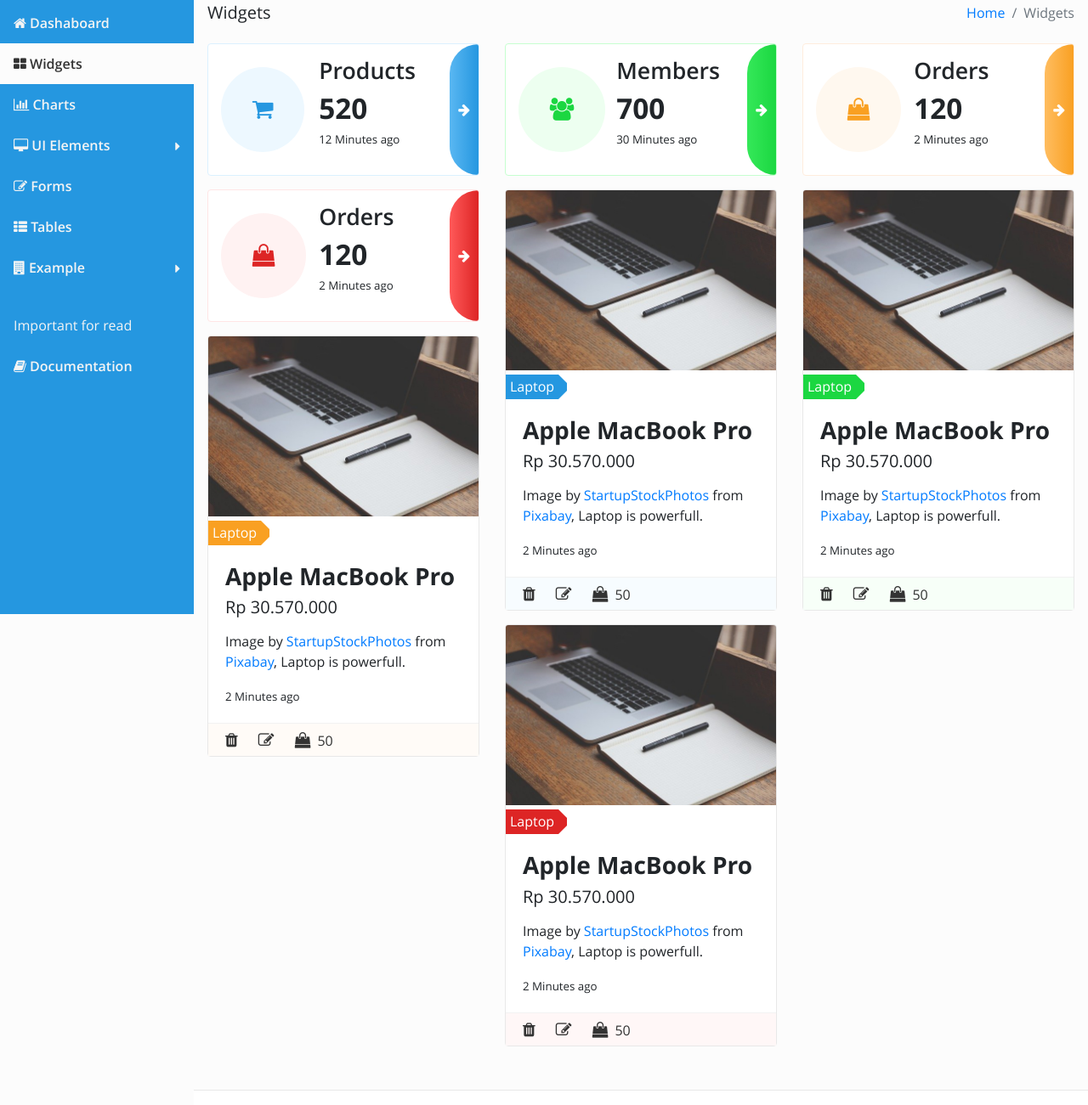
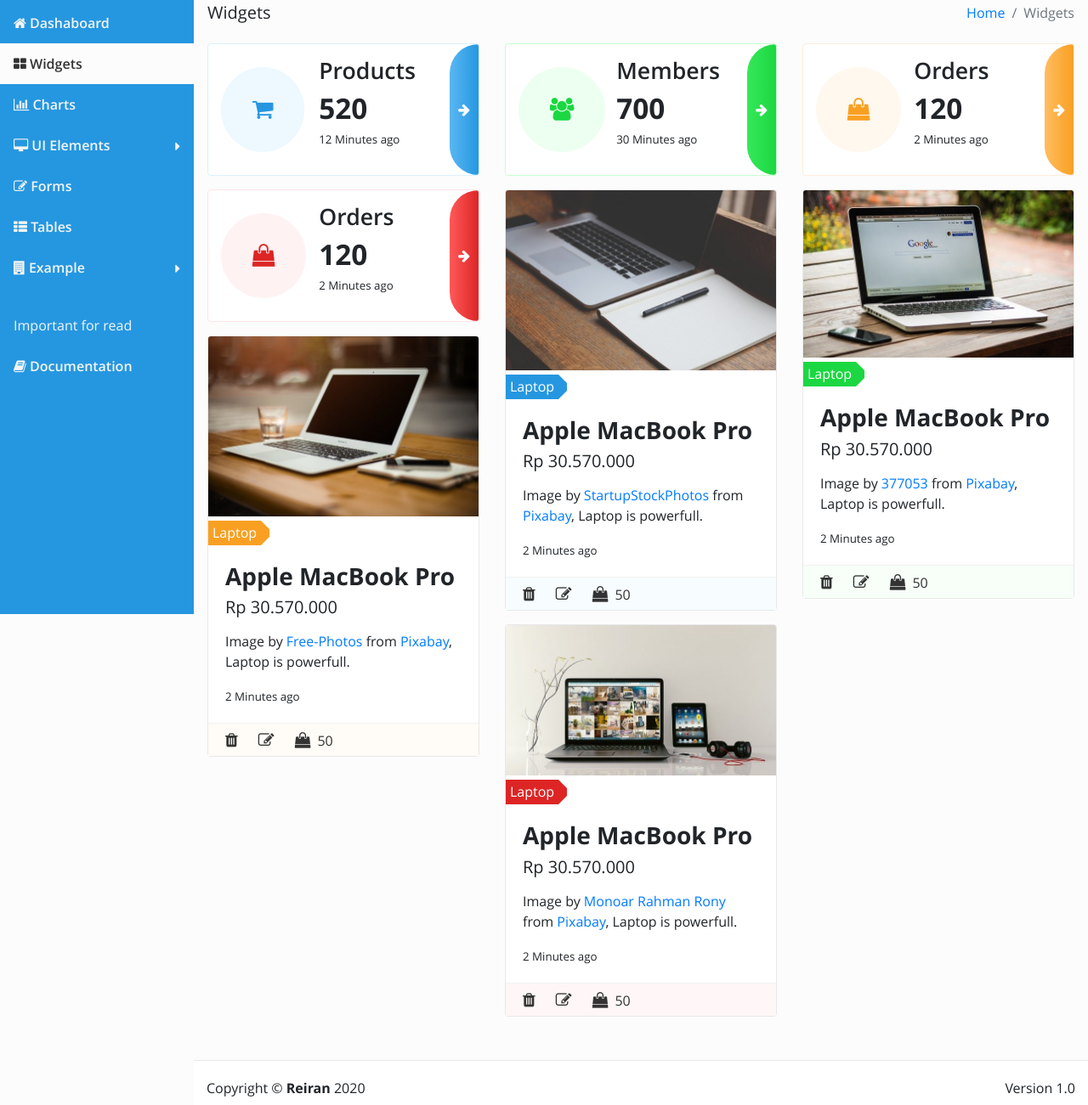
Before and after one commit to rezafikkri/Reza-Admin, a plain HTML site: page page/widgets.html in a window 1280 px wide. Shown: the part 77-1378 px from the top of the page at 85% size. Drawn offline with Linux system fonts and the light colour scheme.

Commit message:
menambahkan pariasi gambar pada card

```diff
--- a/page/widgets.html
+++ b/page/widgets.html
@@ -127,7 +127,7 @@
 					<div class="mb-3 col-md-12">
 						<section class="card card--orange">
 							<div class="card__image">
-								<img class="card-img-top" src="../dist/img/laptop.jpg" alt="Laptop">
+								<img class="card-img-top" src="../dist/img/home-office.jpg" alt="Laptop">
 							</div>
 							<div class="card__badge">
 								<h6>Laptop</h6>
@@ -136,7 +136,7 @@
 								<h3>Apple MacBook Pro</h3>
 								<h5 class="mb-3">Rp 30.570.000</h5>
 
-								<p class="mb-3">Image by <a href="https://pixabay.com/id/users/StartupStockPhotos-690514/?utm_source=link-attribution&amp;utm_medium=referral&amp;utm_campaign=image&amp;utm_content=593327">StartupStockPhotos</a> from <a href="https://pixabay.com/id/?utm_source=link-attribution&amp;utm_medium=referral&amp;utm_campaign=image&amp;utm_content=593327">Pixabay</a>, Laptop is powerfull.</p>
+								<p class="mb-3">Image by <a href="https://pixabay.com/photos/?utm_source=link-attribution&amp;utm_medium=referral&amp;utm_campaign=image&amp;utm_content=336373">Free-Photos</a> from <a href="https://pixabay.com/id/?utm_source=link-attribution&amp;utm_medium=referral&amp;utm_campaign=image&amp;utm_content=336373">Pixabay</a>, Laptop is powerfull.</p>
 
 								<time>2 Minutes ago</time>
 							</div>
@@ -147,7 +147,6 @@
 								<a class="card__action--not-link"><span class="fa fa-shopping-bag mr-1"></span> 50</a>
 							</div>
 						</section>
-						<!-- Gambar oleh <a href="https://pixabay.com/photos/?utm_source=link-attribution&amp;utm_medium=referral&amp;utm_campaign=image&amp;utm_content=336373">Free-Photos</a> dari <a href="https://pixabay.com/id/?utm_source=link-attribution&amp;utm_medium=referral&amp;utm_campaign=image&amp;utm_content=336373">Pixabay</a> -->
 					</div>
 				</div><!-- row -->
 			</div>
@@ -205,7 +204,7 @@
 					<div class="mb-3 col-md-6">
 						<section class="card card--green">
 							<div class="card__image">
-								<img class="card-img-top" src="../dist/img/laptop.jpg" alt="Laptop">
+								<img class="card-img-top" src="../dist/img/mac.jpg" alt="Laptop">
 							</div>
 							<div class="card__badge">
 								<h6>Laptop</h6>
@@ -214,7 +213,7 @@
 								<h3>Apple MacBook Pro</h3>
 								<h5 class="mb-3">Rp 30.570.000</h5>
 
-								<p class="mb-3">Image by <a href="https://pixabay.com/id/users/StartupStockPhotos-690514/?utm_source=link-attribution&amp;utm_medium=referral&amp;utm_campaign=image&amp;utm_content=593327">StartupStockPhotos</a> from <a href="https://pixabay.com/id/?utm_source=link-attribution&amp;utm_medium=referral&amp;utm_campaign=image&amp;utm_content=593327">Pixabay</a>, Laptop is powerfull.</p>
+								<p class="mb-3">Image by <a href="https://pixabay.com/id/users/377053-377053/?utm_source=link-attribution&amp;utm_medium=referral&amp;utm_campaign=image&amp;utm_content=459196">377053</a> from <a href="https://pixabay.com/id/?utm_source=link-attribution&amp;utm_medium=referral&amp;utm_campaign=image&amp;utm_content=459196">Pixabay</a>, Laptop is powerfull.</p>
 
 								<time>2 Minutes ago</time>
 							</div>
@@ -225,12 +224,11 @@
 								<a class="card__action--not-link"><span class="fa fa-shopping-bag mr-1"></span> 50</a>
 							</div>
 						</section>
-						<!-- Gambar oleh <a href="https://pixabay.com/id/users/377053-377053/?utm_source=link-attribution&amp;utm_medium=referral&amp;utm_campaign=image&amp;utm_content=459196">377053</a> dari <a href="https://pixabay.com/id/?utm_source=link-attribution&amp;utm_medium=referral&amp;utm_campaign=image&amp;utm_content=459196">Pixabay</a> -->
 					</div>
 					<div class="mb-3 col-md-6">
 						<section class="card card--red">
 							<div class="card__image">
-								<img class="card-img-top" src="../dist/img/laptop.jpg" alt="Laptop">
+								<img class="card-img-top" src="../dist/img/laptop-handphone.jpg" alt="Laptop">
 							</div>
 							<div class="card__badge">
 								<h6>Laptop</h6>
@@ -239,7 +237,7 @@
 								<h3>Apple MacBook Pro</h3>
 								<h5 class="mb-3">Rp 30.570.000</h5>
 
-								<p class="mb-3">Image by <a href="https://pixabay.com/id/users/StartupStockPhotos-690514/?utm_source=link-attribution&amp;utm_medium=referral&amp;utm_campaign=image&amp;utm_content=593327">StartupStockPhotos</a> from <a href="https://pixabay.com/id/?utm_source=link-attribution&amp;utm_medium=referral&amp;utm_campaign=image&amp;utm_content=593327">Pixabay</a>, Laptop is powerfull.</p>
+								<p class="mb-3">Image by <a href="https://pixabay.com/id/users/Monoar_CGI_Artis-2240009/?utm_source=link-attribution&amp;utm_medium=referral&amp;utm_campaign=image&amp;utm_content=1483974">Monoar Rahman Rony</a> from <a href="https://pixabay.com/id/?utm_source=link-attribution&amp;utm_medium=referral&amp;utm_campaign=image&amp;utm_content=1483974">Pixabay</a>, Laptop is powerfull.</p>
 
 								<time>2 Minutes ago</time>
 							</div>
@@ -250,7 +248,6 @@
 								<a class="card__action--not-link"><span class="fa fa-shopping-bag mr-1"></span> 50</a>
 							</div>
 						</section>
-						<!-- Gambar oleh <a href="https://pixabay.com/id/users/Monoar_CGI_Artis-2240009/?utm_source=link-attribution&amp;utm_medium=referral&amp;utm_campaign=image&amp;utm_content=1483974">Monoar Rahman Rony</a> dari <a href="https://pixabay.com/id/?utm_source=link-attribution&amp;utm_medium=referral&amp;utm_campaign=image&amp;utm_content=1483974">Pixabay</a> -->
 					</div>
 				</div><!-- row -->
 			</div>
```
Also changed, not shown: dist/img/home-office.jpg (added), dist/img/laptop-handphone.jpg (added), dist/img/mac.jpg (added).
